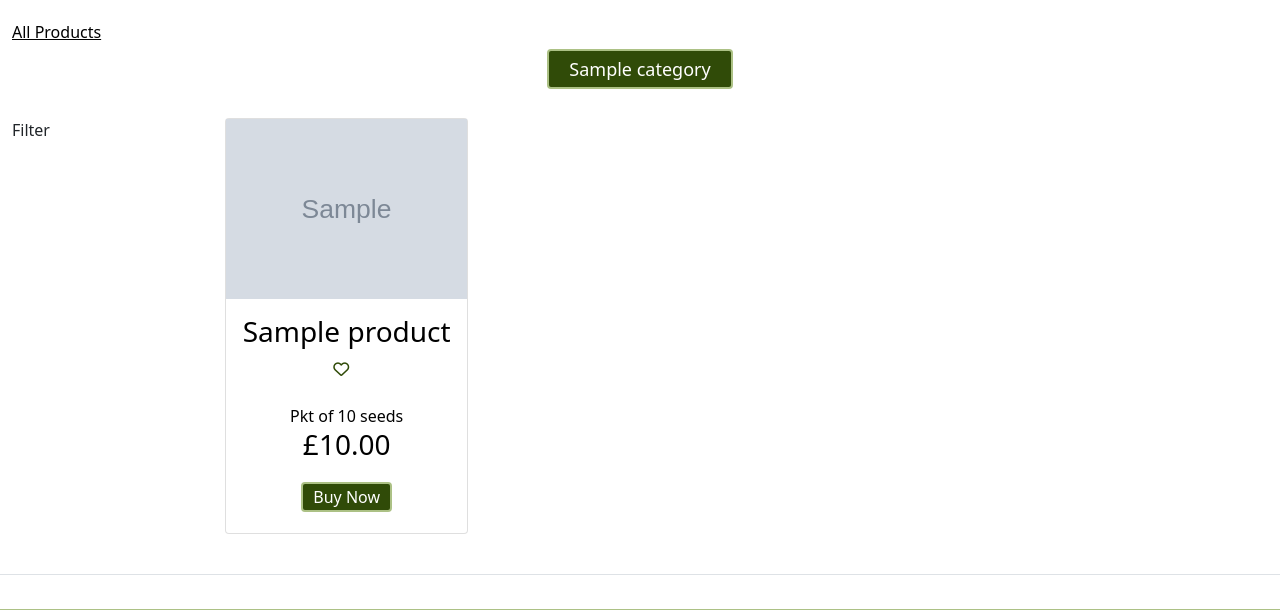
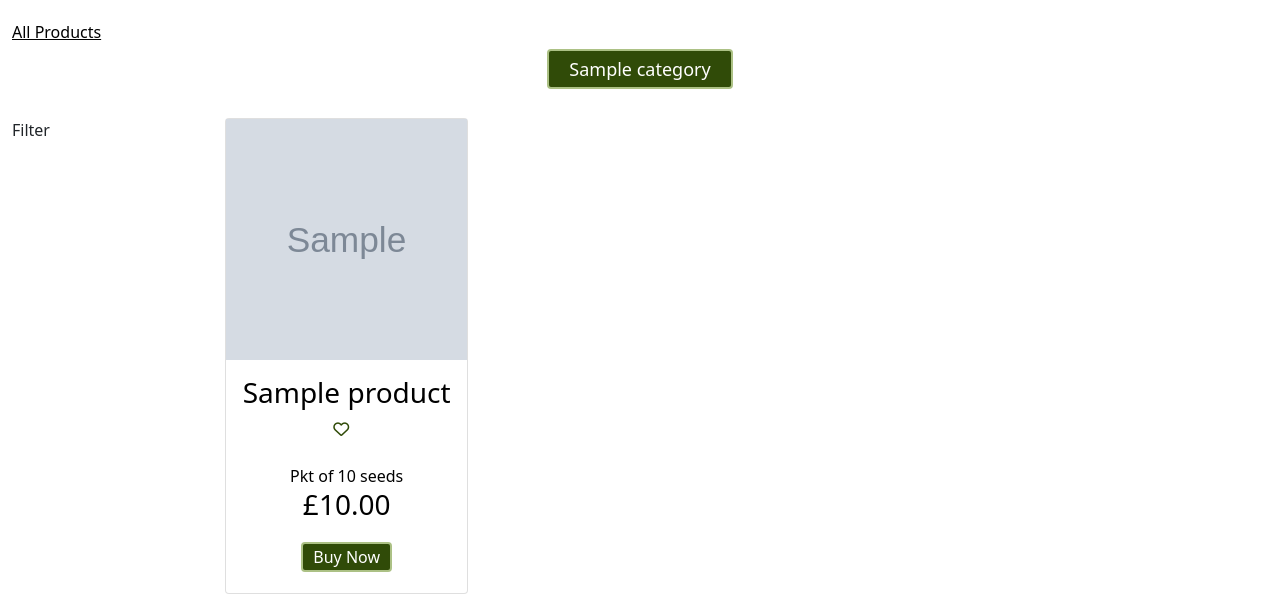
Before and after one commit to Odden69/Miller_and_Davies, a Django app: page /products/ in a window 1280 px wide. Shown: the part 536-1146 px from the top of the page. Run offline with Django 3.2, Linux system fonts and the light colour scheme; tables that the repository leaves empty hold one stand-in row (values such as "Sample post"); grey boxes marked "Sample" are stand-in pictures; some libraries are stand-ins or nearby versions.

Commit message:
fix: Adjust css for product image
Changed the object-fit from contain to cover

```diff
--- a/static/css/base.css
+++ b/static/css/base.css
@@ -101,12 +101,20 @@ main {
   width: 20px;
 }
 
+/* product page */
+.product-container img {
+  width: 100%;
+  height: auto;
+  aspect-ratio: 1;
+  object-fit: cover;
+}
+
 /* product detail page */
 .detail-container img {
   width: 80%;
   height: auto;
   aspect-ratio: 1;
-  object-fit: contain;
+  object-fit: cover;
 }
 
 .favorite-btn {
```
